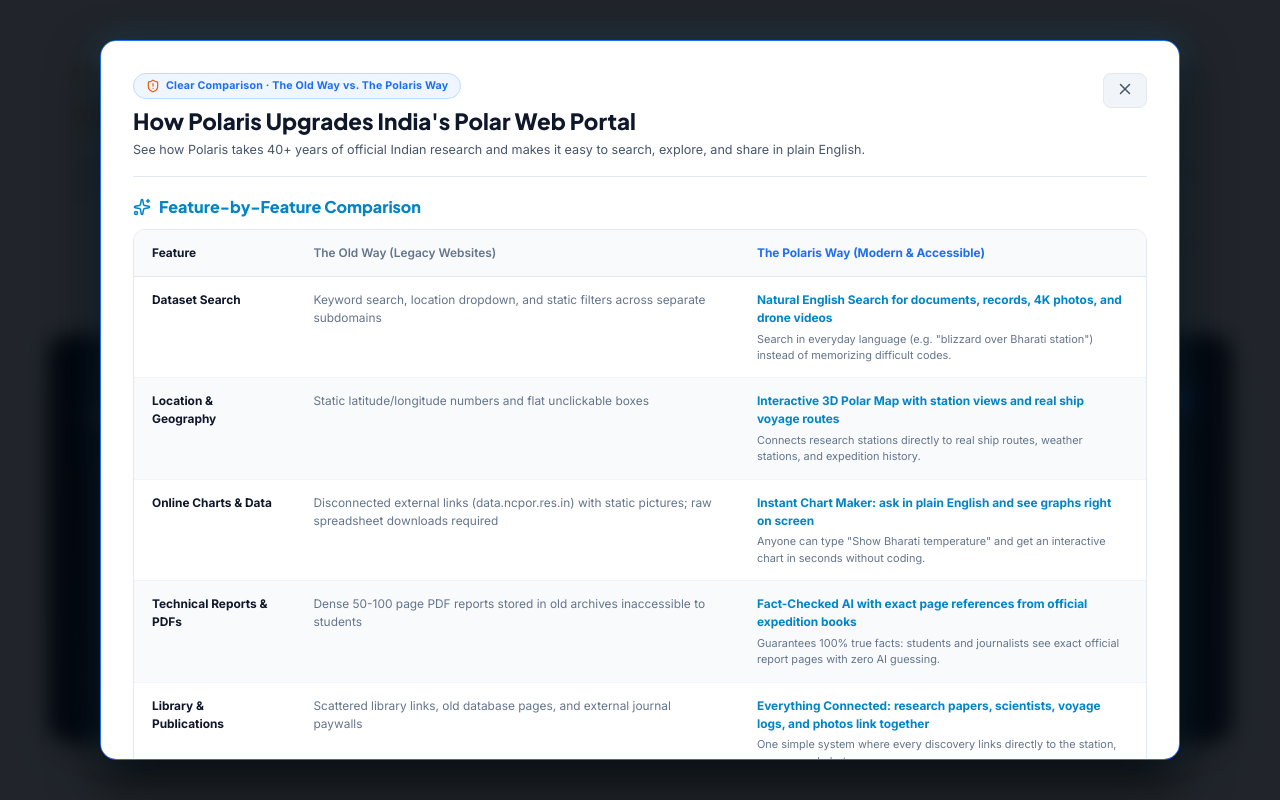
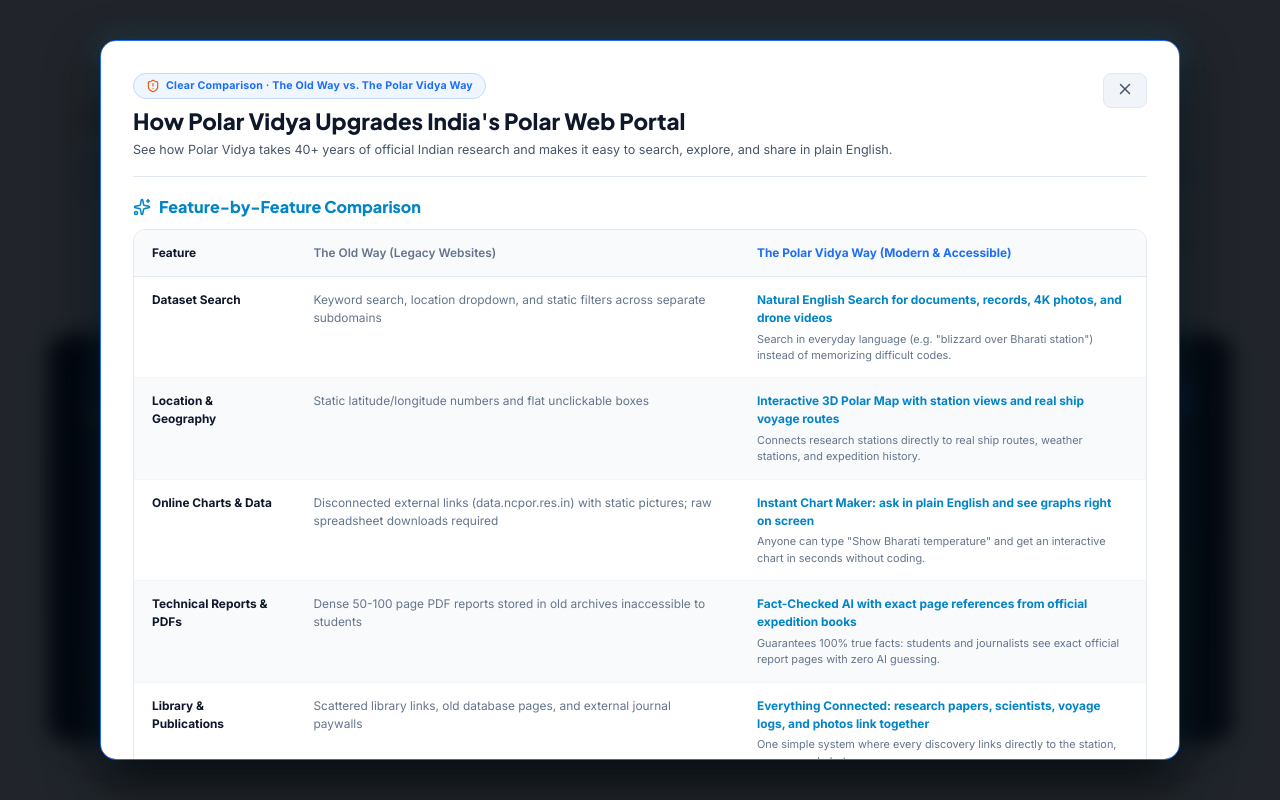
Before and after one commit to Divyansh-2903/Polar-Science-Portal, a React (Vite) app: page / in a window 1280 px wide. Both pictures are taken after a click on the button "Compare Old vs New Portals". Shown: the part 2583-3383 px from the top of the page. Built offline with nearby package versions, Linux system fonts and the light colour scheme.

Commit message:
feat: rebrand project to Polar Vidya across website, metadata and documentation

```diff
--- a/index.html
+++ b/index.html
@@ -4,8 +4,8 @@
     <meta charset="UTF-8" />
     <link rel="icon" type="image/png" href="/polaris-logo.png" />
     <meta name="viewport" content="width=device-width, initial-scale=1.0" />
-    <title>Polaris — Polar Science & Dissemination Portal | NCPOR - MoES</title>
-    <meta name="description" content="Polaris — Integrated Polar Science Outreach, Knowledge Repository & Media Dissemination Portal for NCPOR, Ministry of Earth Sciences. Grounded scientific research, multimodal semantic search, and evidence-locked outreach across Antarctica, Arctic & Himalayas." />
+    <title>Polar Vidya — Polar Science & Dissemination Portal | NCPOR - MoES</title>
+    <meta name="description" content="Polar Vidya — Integrated Polar Science Outreach, Knowledge Repository & Media Dissemination Portal for NCPOR, Ministry of Earth Sciences. Grounded scientific research, multimodal semantic search, and evidence-locked outreach across Antarctica, Arctic & Himalayas." />
     <!-- Google Fonts: Outfit, Space Grotesk, Inter, JetBrains Mono -->
     <link rel="preconnect" href="https://fonts.googleapis.com">
     <link rel="preconnect" href="https://fonts.gstatic.com" crossorigin>
--- a/package.json
+++ b/package.json
@@ -1,5 +1,5 @@
 {
-  "name": "portal",
+  "name": "polar-vidya",
   "private": true,
   "version": "0.0.0",
   "type": "module",
--- a/src/App.jsx
+++ b/src/App.jsx
@@ -310,7 +310,7 @@
             <div style={{ display: 'flex', alignItems: 'center', gap: '10px', marginBottom: '14px' }}>
               <img
                 src="/polaris-logo.png"
-                alt="Polaris Logo"
+                alt="Polar Vidya Logo"
                 style={{
                   width: '36px',
                   height: '36px',
@@ -328,7 +328,7 @@
                 letterSpacing: '-0.025em',
                 fontWeight: 800
               }}>
-                Polaris
+                Polar Vidya
               </strong>
             </div>
             <p style={{ fontSize: '0.82rem', lineHeight: 1.7, color: '#64748b', maxWidth: '300px', marginBottom: '18px' }}>
--- a/src/components/GapMatrixModal.jsx
+++ b/src/components/GapMatrixModal.jsx
@@ -47,13 +47,13 @@
           <div>
             <div className="glass-pill" style={{ marginBottom: '8px' }}>
               <ShieldAlert size={14} color="var(--accent-orange)" aria-hidden="true" />
-              <span>Clear Comparison · The Old Way vs. The Polaris Way</span>
+              <span>Clear Comparison · The Old Way vs. The Polar Vidya Way</span>
             </div>
             <h2 id="gap-matrix-title" style={{ fontSize: 'clamp(1.2rem, 3vw, 1.6rem)', fontWeight: 800, color: '#0f172a' }}>
-              How Polaris Upgrades India's Polar Web Portal
+              How Polar Vidya Upgrades India's Polar Web Portal
             </h2>
             <p style={{ maxWidth: 850, marginTop: '6px', fontSize: '0.9rem', color: '#475569' }}>
-              See how Polaris takes 40+ years of official Indian research and makes it easy to search, explore, and share in plain English.
+              See how Polar Vidya takes 40+ years of official Indian research and makes it easy to search, explore, and share in plain English.
             </p>
           </div>
 
@@ -92,7 +92,7 @@
                 <tr style={{ background: '#f8fafc', borderBottom: '1px solid #e2e8f0' }}>
                   <th style={{ padding: '14px 18px', color: '#0f172a', fontWeight: 700 }}>Feature</th>
                   <th style={{ padding: '14px 18px', color: '#64748b', fontWeight: 600 }}>The Old Way (Legacy Websites)</th>
-                  <th style={{ padding: '14px 18px', color: '#1e6ef5', fontWeight: 700 }}>The Polaris Way (Modern & Accessible)</th>
+                  <th style={{ padding: '14px 18px', color: '#1e6ef5', fontWeight: 700 }}>The Polar Vidya Way (Modern & Accessible)</th>
                 </tr>
               </thead>
               <tbody>
@@ -126,7 +126,7 @@
         {/* The 6 Critical Gaps Breakdown */}
         <div>
           <h3 style={{ fontSize: '1.15rem', color: '#059669', fontWeight: 800, marginBottom: '14px' }}>
-            The 6 Big Challenges Polaris Solves
+            The 6 Big Challenges Polar Vidya Solves
           </h3>
 
           <div style={{
--- a/src/components/Header.jsx
+++ b/src/components/Header.jsx
@@ -131,7 +131,7 @@
         >
           <img
             src="/polaris-logo.png"
-            alt="Polaris Logo"
+            alt="Polar Vidya Logo"
             style={{
               width: '38px',
               height: '38px',
@@ -150,7 +150,7 @@
             letterSpacing: '-0.035em',
             lineHeight: 1
           }}>
-            Polaris
+            Polar Vidya
           </span>
         </div>
 
--- a/src/components/KnowledgeRepository.jsx
+++ b/src/components/KnowledgeRepository.jsx
@@ -123,7 +123,7 @@
 - dc:rights: CC-BY 4.0 Open Access (NCPOR / MoES)
 
 ========================================================================
-Exported from POLARIS · Indian Polar Science Portal
+Exported from Polar Vidya · Indian Polar Science Portal
 ========================================================================
 `;
 
--- a/src/components/PolarCommandCenter.jsx
+++ b/src/components/PolarCommandCenter.jsx
@@ -613,7 +613,7 @@
             }}>
               For more than 40 years, brave Indian researchers have explored the coldest places on Earth.
               But their discoveries, photos, and weather files were buried in hard-to-read reports and old computer drives.
-              <strong style={{ color: '#0f172a' }}> Polaris brings all of India's polar science together in plain, simple English</strong> —
+              <strong style={{ color: '#0f172a' }}> Polar Vidya brings all of India's polar science together in plain, simple English</strong> —
               making real expedition files easy to explore for school students, college researchers, journalists, and curious citizens alike.
             </p>
           </div>
@@ -795,7 +795,7 @@
                 <div style={{ display: 'flex', alignItems: 'center', gap: '8px', marginBottom: '8px' }}>
                   <Layers size={16} color="#1e6ef5" />
                   <span style={{ fontSize: '0.74rem', fontWeight: 800, color: '#1e6ef5', textTransform: 'uppercase', letterSpacing: '0.06em' }}>
-                    How Polaris Works
+                    How Polar Vidya Works
                   </span>
                 </div>
                 <h3 style={{
@@ -939,7 +939,7 @@
             </div>
 
             {/* ════════════════════════════════════════
-                THE OLD WAY VS THE POLARIS WAY
+                THE OLD WAY VS THE POLAR VIDYA WAY
                ════════════════════════════════════════ */}
             <div style={{
               marginTop: '56px',
@@ -960,10 +960,10 @@
                     marginBottom: '8px'
                   }}>
                     <Award size={13} />
-                    Why Polaris Wins for India
+                    Why Polar Vidya Wins for India
                   </div>
                   <h3 style={{ fontSize: '1.45rem', fontWeight: 800, color: '#ffffff', margin: 0, letterSpacing: '-0.02em' }}>
-                    The Old Way vs. The Polaris Way
+                    The Old Way vs. The Polar Vidya Way
                   </h3>
                 </div>
 
@@ -1032,7 +1032,7 @@
                   </div>
                 </div>
 
-                {/* Polaris SIH Winning Edge */}
+                {/* Polar Vidya SIH Winning Edge */}
                 <div style={{
                   background: 'rgba(16, 185, 129, 0.06)',
                   border: '1px solid rgba(16, 185, 129, 0.35)',
@@ -1045,7 +1045,7 @@
                   <div style={{ display: 'flex', alignItems: 'center', gap: '8px' }}>
                     <div style={{ width: '8px', height: '8px', borderRadius: '50%', background: '#10b981' }} />
                     <span style={{ fontSize: '0.76rem', fontWeight: 800, color: '#34d399', textTransform: 'uppercase', letterSpacing: '0.05em' }}>
-                      The Polaris Way (Simple & Connected)
+                      The Polar Vidya Way (Simple & Connected)
                     </span>
                   </div>
 
--- a/src/data/gapMatrixData.js
+++ b/src/data/gapMatrixData.js
@@ -1,4 +1,4 @@
-// Direct Benchmark & Gap Matrix comparing NCPOR / NPDC legacy system with Polaris Portal
+// Direct Benchmark & Gap Matrix comparing NCPOR / NPDC legacy system with Polar Vidya
 export const gapMatrix = [
   {
     id: 'search',
--- a/src/index.css
+++ b/src/index.css
@@ -1,5 +1,5 @@
 /* ==========================================================================
-   POLAR SCIENCE PORTAL — Design System
+   POLAR VIDYA — Design System
    Clean Modern Science Portal (Light & Dark Scientific Aesthetic)
    Reference: India's Window to the Polar Regions (NCPOR / MoES)
    ========================================================================== */
```
Also changed, not shown: public/polar-vidya-logo.png (added), 1 other file (tests, documents, lock files or other folders).
